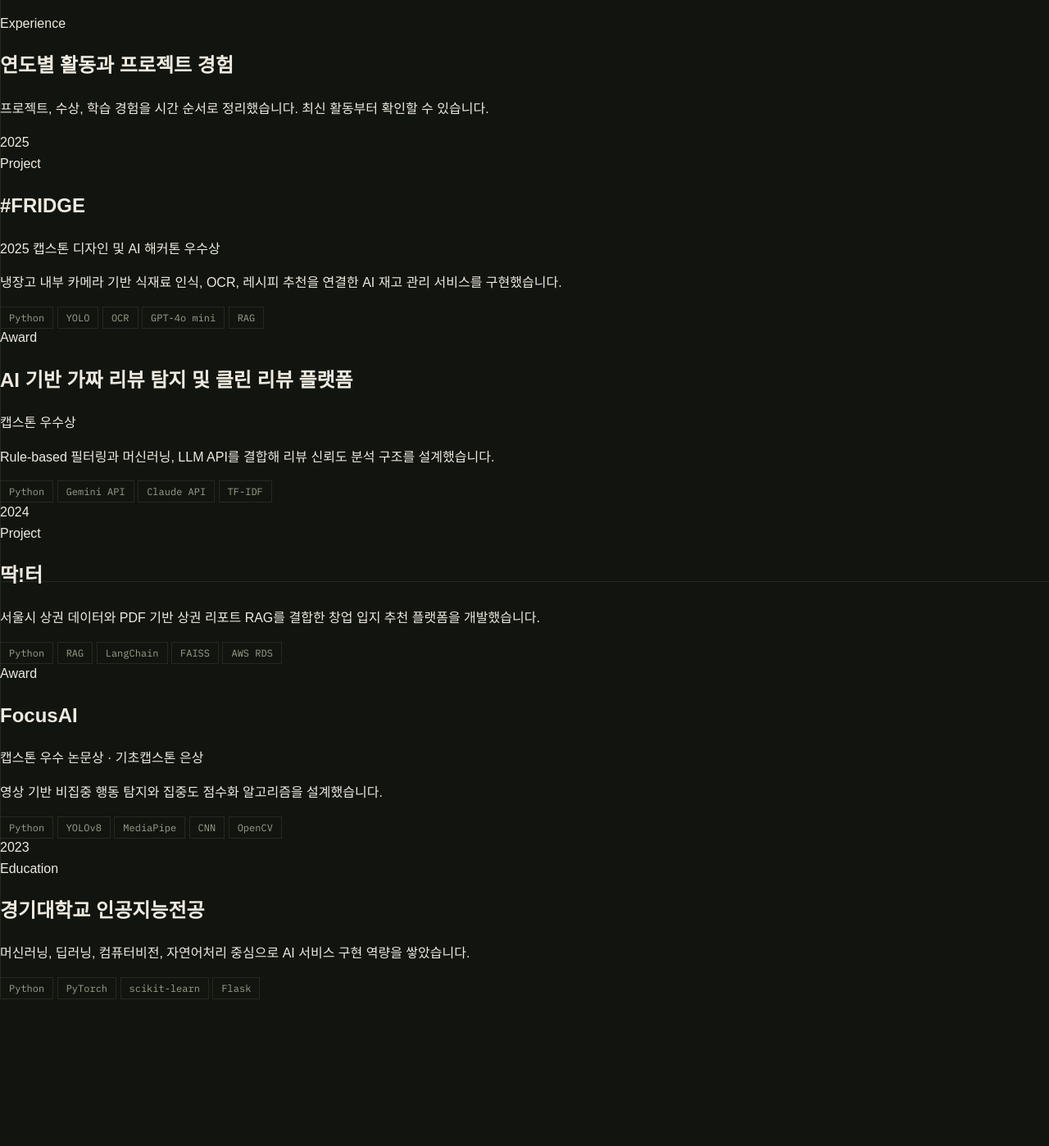
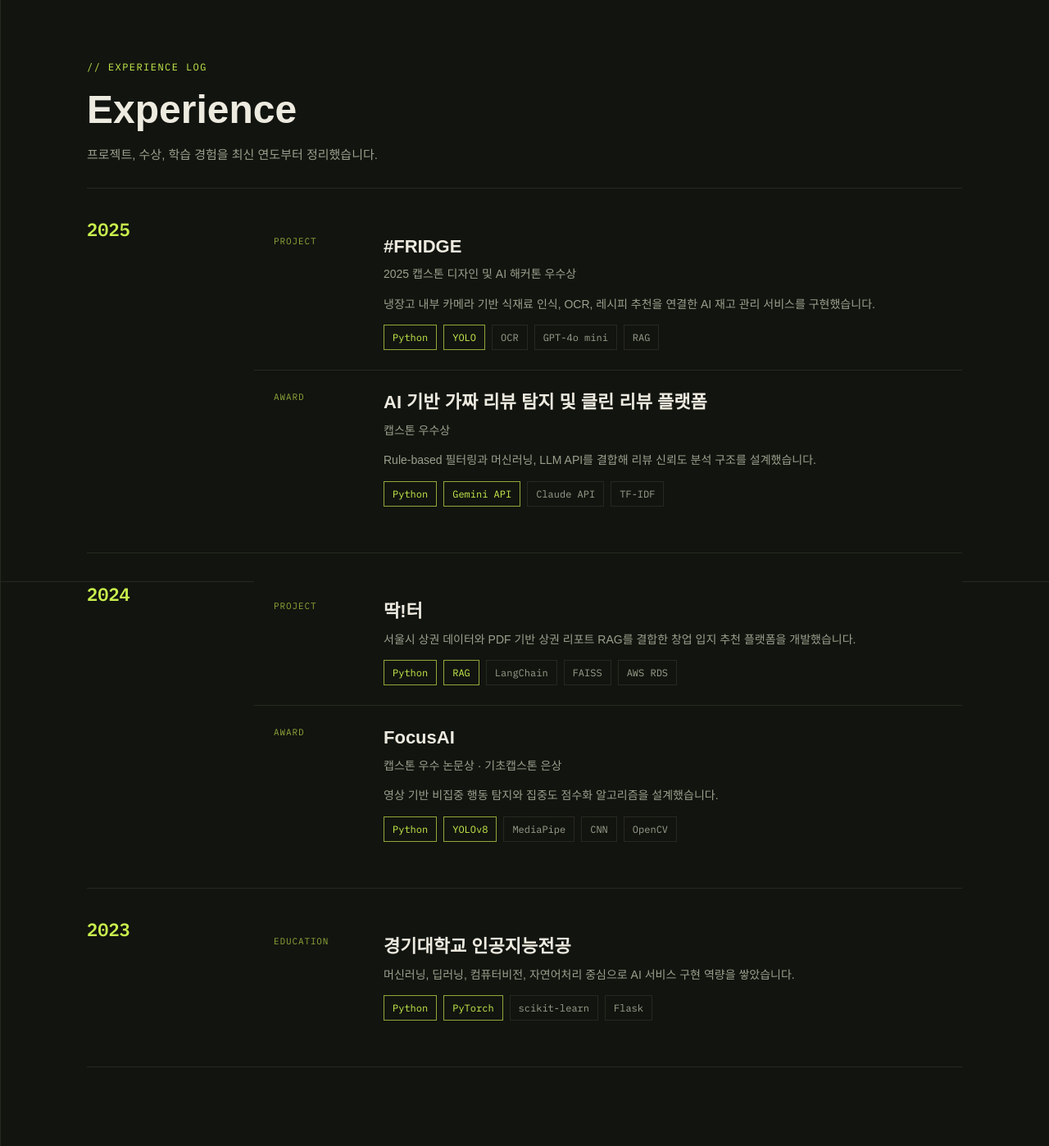
Before and after one commit to sheunn/portfolio, a Flask app: page /experience in a window 1280 px wide. Shown: the part 91-1489 px from the top of the page at 82% size. Before the commit the page ends 1310 px from the top, so only its background shows below. Run offline with Flask 3, Linux system fonts and the light colour scheme; some web fonts are replaced.

Commit message:
Extend reference design to projects and experience

```diff
--- a/static/css/style.css
+++ b/static/css/style.css
@@ -276,6 +276,35 @@
 
 .visits span {
     color: var(--signal);
+}
+
+/* ---------- SUB PAGES ---------- */
+.sub-hero {
+    max-width: 1180px;
+    margin: 0 auto;
+    padding: 72px 56px 28px;
+}
+
+.sub-hero .eyebrow {
+    font-family: "IBM Plex Mono", monospace;
+    font-size: 12px;
+    letter-spacing: 0.12em;
+    color: var(--signal);
+    margin-bottom: 14px;
+}
+
+.sub-hero h1 {
+    margin: 0 0 14px;
+    color: var(--paper);
+    font-size: 48px;
+    line-height: 1.2;
+}
+
+.sub-hero p {
+    max-width: 620px;
+    margin: 0;
+    color: var(--paper-dim);
+    font-size: 15px;
 }
 
 /* ---------- SPEC SHEET SECTIONS ---------- */
@@ -477,6 +506,140 @@
     gap: 6px;
 }
 
+/* ---------- PROJECTS ---------- */
+.list-sheet {
+    max-width: 1180px;
+    margin: 0 auto;
+    padding: 0 56px 96px;
+}
+
+.list-row {
+    display: grid;
+    grid-template-columns: 72px 1fr auto;
+    gap: 28px;
+    align-items: start;
+    padding: 28px 0;
+    border-top: 1px solid var(--grid-line);
+    transition: background 0.15s ease;
+}
+
+.list-row:last-child {
+    border-bottom: 1px solid var(--grid-line);
+}
+
+.list-row:hover {
+    background: rgba(201, 240, 77, 0.03);
+}
+
+.list-index {
+    color: var(--signal-dim);
+    font-size: 13px;
+}
+
+.list-kicker {
+    margin-bottom: 8px;
+    color: var(--paper-dim);
+    font-family: "IBM Plex Mono", monospace;
+    font-size: 11px;
+    letter-spacing: 0.08em;
+    text-transform: uppercase;
+}
+
+.list-main h2 {
+    margin: 0 0 8px;
+    color: var(--paper);
+    font-size: 24px;
+    line-height: 1.35;
+}
+
+.list-main p {
+    max-width: 720px;
+    margin: 0 0 16px;
+    color: var(--paper-dim);
+    font-size: 14px;
+}
+
+.list-link {
+    color: var(--signal);
+    font-size: 12px;
+}
+
+.award-mark {
+    color: var(--flag);
+}
+
+/* ---------- EXPERIENCE ---------- */
+.experience-sheet {
+    max-width: 1180px;
+    margin: 0 auto;
+    padding: 0 56px 96px;
+}
+
+.year-block {
+    display: grid;
+    grid-template-columns: 160px 1fr;
+    gap: 44px;
+    border-top: 1px solid var(--grid-line);
+    padding: 32px 0;
+}
+
+.year-block:last-child {
+    border-bottom: 1px solid var(--grid-line);
+}
+
+.year-title {
+    color: var(--signal);
+    font-size: 22px;
+    font-weight: 600;
+}
+
+.year-items {
+    display: grid;
+    gap: 1px;
+    background: var(--grid-line);
+}
+
+.exp-row {
+    display: grid;
+    grid-template-columns: 110px 1fr;
+    gap: 24px;
+    padding: 24px;
+    background: var(--ink);
+}
+
+.exp-row:hover {
+    background: var(--ink-raised);
+}
+
+.exp-meta {
+    color: var(--signal-dim);
+    font-family: "IBM Plex Mono", monospace;
+    font-size: 11px;
+    letter-spacing: 0.08em;
+    text-transform: uppercase;
+}
+
+.exp-main h2 {
+    margin: 0 0 8px;
+    color: var(--paper);
+    font-size: 22px;
+    line-height: 1.35;
+}
+
+.exp-main p {
+    margin: 0 0 14px;
+    color: var(--paper-dim);
+    font-size: 14px;
+}
+
+.exp-main p:last-child {
+    margin-bottom: 0;
+}
+
+.paper-dim {
+    color: var(--paper-dim);
+}
+
 @media (prefers-reduced-motion: reduce) {
     .scanline {
         animation: none;
--- a/templates/experience.html
+++ b/templates/experience.html
@@ -3,52 +3,48 @@
 {% block title %}Experience | 김시은 Portfolio{% endblock %}
 
 {% block content %}
-{# career 딕셔너리 렌더링은 상세 이력 전용 페이지에 두어 About 페이지가 너무 길어지지 않게 했습니다. #}
-<section class="page-heading">
-    <p class="eyebrow">Experience</p>
-    <h1>연도별 활동과 프로젝트 경험</h1>
-    <p>
-        프로젝트, 수상, 학습 경험을 시간 순서로 정리했습니다.
-        최신 활동부터 확인할 수 있습니다.
-    </p>
+{# career 딕셔너리는 연도별 spec sheet로 렌더링해 홈과 같은 격자형 디자인 언어를 유지합니다. #}
+<section class="sub-hero">
+    <div class="eyebrow">// EXPERIENCE LOG</div>
+    <h1>Experience</h1>
+    <p>프로젝트, 수상, 학습 경험을 최신 연도부터 정리했습니다.</p>
 </section>
 
-<section class="timeline" aria-label="연도별 활동">
+<section class="experience-sheet" aria-label="연도별 활동">
     {% for year, items in career|dictsort(reverse=true) %}
-        <div class="timeline-year">
-            <div class="year-label">{{ year }}</div>
-            <div class="timeline-items">
+        <section class="year-block">
+            <div class="year-title mono">{{ year }}</div>
+            <div class="year-items">
                 {% for item in items %}
-                    <article class="timeline-card">
+                    <article class="exp-row">
+                        <div class="exp-meta">
                             {% if item.type %}
-                            <span class="type-label">{{ item.type }}</span>
+                                <span>{{ item.type }}</span>
                             {% endif %}
-
+                        </div>
+                        <div class="exp-main">
                             <h2>{{ item.title }}</h2>
-
                             {% if item.award %}
-                            <p class="award-badge">{{ item.award }}</p>
+                                <p class="award-mark">{{ item.award }}</p>
                             {% endif %}
-
                             {% if item.venue %}
-                            <p class="meta-text">{{ item.venue }}</p>
+                                <p class="paper-dim">{{ item.venue }}</p>
                             {% endif %}
-
                             {% if item.summary %}
                                 <p>{{ item.summary }}</p>
                             {% endif %}
-
                             {% if item.tech %}
-                            <div class="tag-list">
+                                <div class="tags">
                                     {% for tech in item.tech %}
-                                    <span class="tag">{{ tech }}</span>
+                                        <span class="tag {% if loop.index <= 2 %}hi{% endif %}">{{ tech }}</span>
                                     {% endfor %}
                                 </div>
                             {% endif %}
+                        </div>
                     </article>
                 {% endfor %}
             </div>
-        </div>
+        </section>
     {% endfor %}
 </section>
 {% endblock %}
```
Also changed, not shown: other parts of static/css/style.css (+31 -4 lines), templates/index.html (+3 -4 lines), templates/projects.html (+23 -25 lines). Lines whose indentation alone changed are shown as unchanged.
